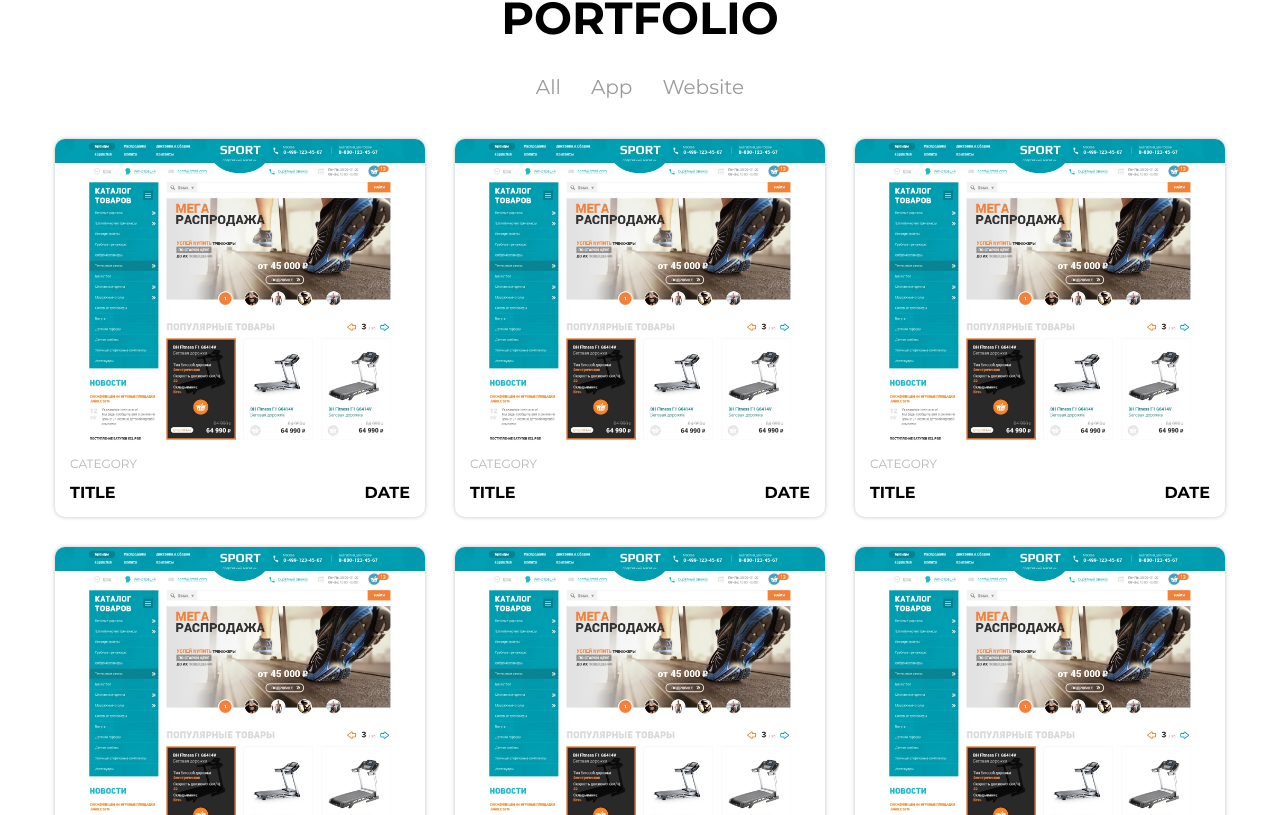
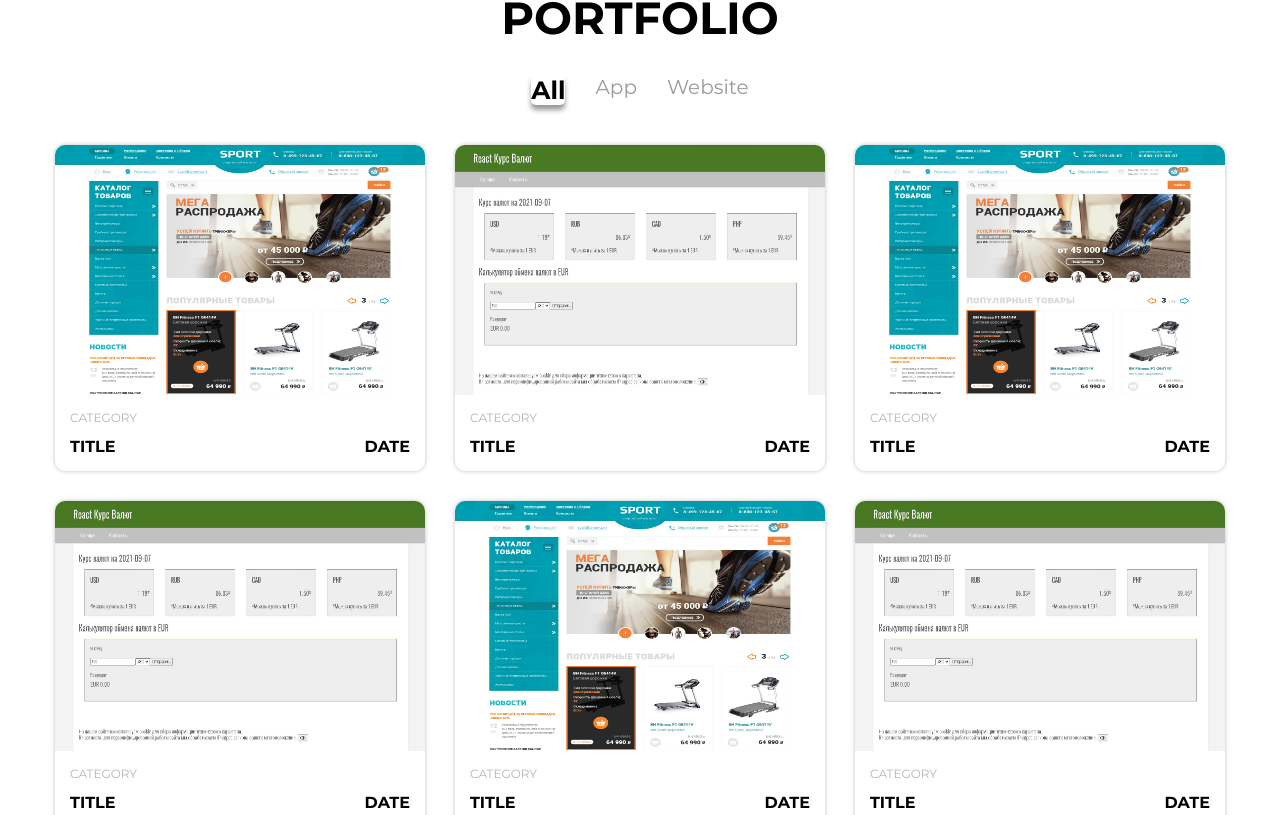
Before and after one commit to NightMareStories/My_Portfolio, a React (Create React App) app: page / in a window 1280 px wide. Shown: the part 805-1620 px from the top of the page. Built offline with nearby package versions, Linux system fonts and the light colour scheme.

Commit message:
Added animation to filtering, wrote scripts for filtering buttons.

```diff
--- a/src/components/App/App.scss
+++ b/src/components/App/App.scss
@@ -66,7 +66,4 @@ h1, h2, h3, h4, h5, h6 {
         }
 }
 
-.hide {
-    display: none;
-}
 //=======================================================
--- a/src/components/Main/Main.js
+++ b/src/components/Main/Main.js
@@ -6,15 +6,25 @@ import React, { useState } from 'react';
 
 function Main() {
     const portfolio = React.createRef();
-    // const [port, setPort] = useState([]);
-
+    const filterActions = React.createRef();
 
     const filter = (event) => {
         event.preventDefault();
         if (!event.target.getAttribute('data-filter')) return false;
         let category = event.target.getAttribute('data-filter');
+        let actions = filterActions.current.children;
         let content = portfolio.current.children;
-        for(let i = 0; i < content.length; i++) {
+
+        for (let i = 0; i < actions.length; i++) {
+            if (!actions[i].classList.contains('active-filter') && actions[i] === event.target) {
+                actions[i].classList.add('active-filter');
+            }
+            else if (actions[i].classList.contains('active-filter') && actions[i] !== event.target){
+                actions[i].classList.remove('active-filter');
+            }
+        }
+
+        for (let i = 0; i < content.length; i++) {
             if (category === 'all') {
                 content[i].classList.remove('hide');
             }
@@ -24,6 +34,18 @@ function Main() {
             else {
                 content[i].classList.add('hide');
             }
+        }
+    }
+
+    const loadMoreWork = (event) => {
+        let content = portfolio.current.children;
+        let button = event.target;
+        for(let i = 0; i < content.length; i++) {
+           if (content[i].classList.contains('non-visible')){
+               content[i].classList.remove('non-visible');
+               button.classList.remove('_btn');
+               button.classList.add('non-visible');
+           }
         }
     }
 
@@ -78,8 +100,8 @@ function Main() {
             <section className="page__portfolio portfolio-block _container">
                 <div className="portfolio-block__content">
                     <h2 className="portfolio-block__title">Portfolio</h2>
-                    <div className="portfolio-block__nav portfolio-nav" onClick={filter}>
-                        <a href="" className="portfolio-nav__filter" data-filter="all">All</a>
+                    <div className="portfolio-block__nav portfolio-nav" onClick={filter} ref={filterActions}>
+                        <a href="" className="portfolio-nav__filter active-filter" data-filter="all">All</a>
                         <a href="" className="portfolio-nav__filter" data-filter="app">App</a>
                         <a href="" className="portfolio-nav__filter" data-filter="website">Website</a>
                     </div>
@@ -105,8 +127,8 @@ function Main() {
                             <div className="portfolio-content__item portfolio-item">
                                 <Link to="/portfolio" className="portfolio-item__link">
                                     <picture>
-                                        <source srcSet="img/sport-shop-img.webp" type="image/webp" />
-                                        <img src="img/sport-shop-img.png" alt="" />
+                                        <source srcSet="img/react-exchange-rates-img.webp" type="image/webp" />
+                                        <img src="img/react-exchange-rates-img.png" alt="" />
                                     </picture>
                                 </Link>
                                 <div className="portfolio-item__text portfolio-text">
@@ -139,8 +161,8 @@ function Main() {
                             <div className="portfolio-content__item portfolio-item">
                                 <Link to="/portfolio" className="portfolio-item__link">
                                     <picture>
-                                        <source srcSet="img/sport-shop-img.webp" type="image/webp" />
-                                        <img src="img/sport-shop-img.png" alt="" />
+                                        <source srcSet="img/react-exchange-rates-img.webp" type="image/webp" />
+                                        <img src="img/react-exchange-rates-img.png" alt="" />
                                     </picture>
                                 </Link>
                                 <div className="portfolio-item__text portfolio-text">
@@ -169,7 +191,76 @@ function Main() {
                                 </div>
                             </div>
                         </div>
-                        <div className="portfolio-content__column" data-category="website">
+                        <div className="portfolio-content__column" data-category="app">
+                            <div className="portfolio-content__item portfolio-item">
+                                <Link to="/portfolio" className="portfolio-item__link">
+                                    <picture>
+                                        <source srcSet="img/react-exchange-rates-img.webp" type="image/webp" />
+                                        <img src="img/react-exchange-rates-img.png" alt="" />
+                                    </picture>
+                                </Link>
+                                <div className="portfolio-item__text portfolio-text">
+                                    <div className="portfolio-text__category">Category</div>
+                                    <div className="portfolio-text__title">
+                                        Title
+                                        <time className="portfolio-text__date" dateTime="">Date</time>
+                                    </div>
+                                </div>
+                            </div>
+                        </div>
+
+                        <div className="portfolio-content__column non-visible" data-category="app" >
+                            <div className="portfolio-content__item portfolio-item">
+                                <Link to="/portfolio" className="portfolio-item__link">
+                                    <picture>
+                                        <source srcSet="img/react-exchange-rates-img.webp" type="image/webp" />
+                                        <img src="img/react-exchange-rates-img.png" alt="" />
+                                    </picture>
+                                </Link>
+                                <div className="portfolio-item__text portfolio-text">
+                                    <div className="portfolio-text__category">Category</div>
+                                    <div className="portfolio-text__title">
+                                        Title
+                                        <time className="portfolio-text__date" dateTime="">Date</time>
+                                    </div>
+                                </div>
+                            </div>
+                        </div>
+                        <div className="portfolio-content__column non-visible" data-category="app">
+                            <div className="portfolio-content__item portfolio-item">
+                                <Link to="/portfolio" className="portfolio-item__link">
+                                    <picture>
+                                        <source srcSet="img/react-exchange-rates-img.webp" type="image/webp" />
+                                        <img src="img/react-exchange-rates-img.png" alt="" />
+                                    </picture>
+                                </Link>
+                                <div className="portfolio-item__text portfolio-text">
+                                    <div className="portfolio-text__category">Category</div>
+                                    <div className="portfolio-text__title">
+                                        Title
+                                        <time className="portfolio-text__date" dateTime="">Date</time>
+                                    </div>
+                                </div>
+                            </div>
+                        </div>
+                        <div className="portfolio-content__column non-visible" data-category="app">
+                            <div className="portfolio-content__item portfolio-item">
+                                <Link to="/portfolio" className="portfolio-item__link">
+                                    <picture>
+                                        <source srcSet="img/react-exchange-rates-img.webp" type="image/webp" />
+                                        <img src="img/react-exchange-rates-img.png" alt="" />
+                                    </picture>
+                                </Link>
+                                <div className="portfolio-item__text portfolio-text">
+                                    <div className="portfolio-text__category">Category</div>
+                                    <div className="portfolio-text__title">
+                                        Title
+                                        <time className="portfolio-text__date" dateTime="">Date</time>
+                                    </div>
+                                </div>
+                            </div>
+                        </div>
+                        <div className="portfolio-content__column non-visible" data-category="website">
                             <div className="portfolio-content__item portfolio-item">
                                 <Link to="/portfolio" className="portfolio-item__link">
                                     <picture>
@@ -186,9 +277,44 @@ function Main() {
                                 </div>
                             </div>
                         </div>
+                        <div className="portfolio-content__column non-visible" data-category="website">
+                            <div className="portfolio-content__item portfolio-item">
+                                <Link to="/portfolio" className="portfolio-item__link">
+                                    <picture>
+                                        <source srcSet="img/sport-shop-img.webp" type="image/webp" />
+                                        <img src="img/sport-shop-img.png" alt="" />
+                                    </picture>
+                                </Link>
+                                <div className="portfolio-item__text portfolio-text">
+                                    <div className="portfolio-text__category">Category</div>
+                                    <div className="portfolio-text__title">
+                                        Title
+                                        <time className="portfolio-text__date" dateTime="">Date</time>
+                                    </div>
+                                </div>
+                            </div>
+                        </div>
+                        <div className="portfolio-content__column non-visible" data-category="website">
+                            <div className="portfolio-content__item portfolio-item">
+                                <Link to="/portfolio" className="portfolio-item__link">
+                                    <picture>
+                                        <source srcSet="img/sport-shop-img.webp" type="image/webp" />
+                                        <img src="img/sport-shop-img.png" alt="" />
+                                    </picture>
+                                </Link>
+                                <div className="portfolio-item__text portfolio-text">
+                                    <div className="portfolio-text__category">Category</div>
+                                    <div className="portfolio-text__title">
+                                        Title
+                                        <time className="portfolio-text__date" dateTime="">Date</time>
+                                    </div>
+                                </div>
+                            </div>
+                        </div>
+
                     </div>
                     <div className="portfolio-block__button portfolio-button">
-                        <button type="button" className="portfolio-button__btn _btn">load more work</button>
+                        <button type="button" className="portfolio-button__btn _btn" onClick={loadMoreWork}>load more work</button>
                     </div>
                 </div>
             </section>
--- a/src/components/Main/Main.scss
+++ b/src/components/Main/Main.scss
@@ -123,7 +123,6 @@
         &:hover {
             text-decoration: underline;
         }
-
     }
 }
 
@@ -134,6 +133,7 @@
     &__column {
         flex: 0 0 33.333%;
         padding: 15px;
+        transition: all 1s ease;
     }
 }
 
@@ -148,10 +148,10 @@
     &__link {
         img {
             width: 370px;
-            height: 300px;
+            height: 250px;
             display: block;
             max-width: 100%;
-            height: auto;
+            // height: auto;
         }
     }
 }
@@ -175,6 +175,39 @@
         font-size: 16px;
         font-family: $font-bold;
     }
+}
+
+.hide {
+    flex: none;
+    opacity: 1;
+    animation:  portfolio;
+    animation-duration: 1s;
+    animation-fill-mode: forwards;
+    transform: scale(-1)
+}
+@keyframes portfolio {
+    to {
+        height: 0;
+        width: 0;
+        opacity: 0;
+        min-height: 0;
+        min-width: 0;
+        padding: 0;
+        margin: 0;
+        border: 0;
+    }
+}
+
+.non-visible {
+   display: none;
+}
+
+.active-filter {
+    font-family: $font-bold;
+    color: $color-primary-black;
+    font-size: 25px;
+    border-radius: 5px;
+    box-shadow: 0px 5px 5px rgba($color-primary-black,.40);
 }
 
 //------------------------------------------------------
```
Also changed, not shown: public/img/react-exchange-rates-img.png (added), public/img/react-exchange-rates-img.webp (added).
